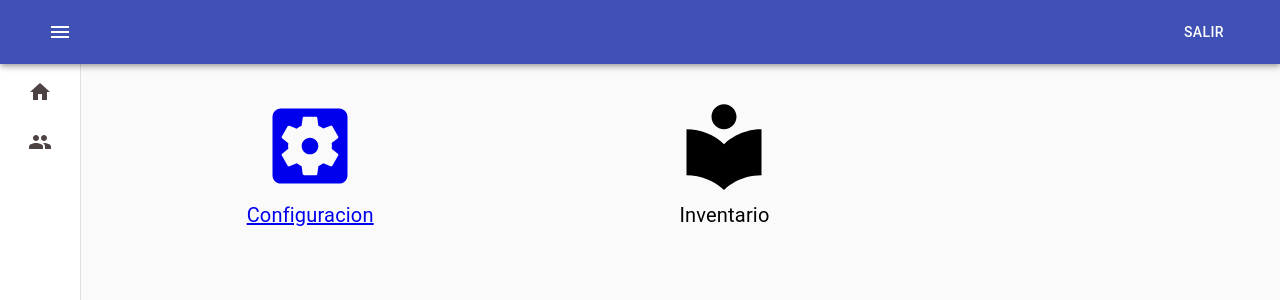
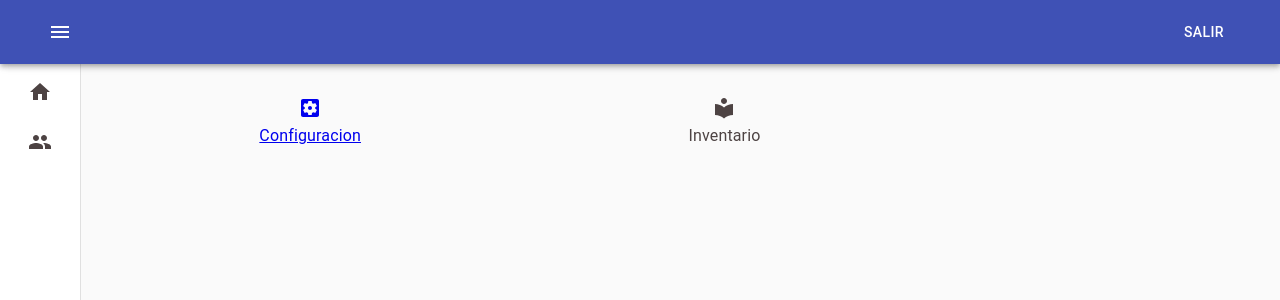
Before and after one commit to bholguin/plantilla_frontend, a React (Create React App) app: page / in a window 1280 px wide. Shown: the top 300 px of the page. Built offline with nearby package versions, Linux system fonts and the light colour scheme; sample sign-in values are in the browser's storage.

Commit message:
Correccion de errores generales

```diff
--- a/src/00_utilities/fields/index.jsx
+++ b/src/00_utilities/fields/index.jsx
@@ -29,7 +29,8 @@ const theme = createMuiTheme({
         },
         MuiFormLabel: {
             root: {
-                color: "#fff"
+                color: "#fff",
+                fontSize: '16px'
             }
         }
     }
--- a/src/00_utilities/header/header.jsx
+++ b/src/00_utilities/header/header.jsx
@@ -97,7 +97,7 @@ const Header = (props) => {
 Header.propTypes = {
     classes: PropTypes.object.isRequired,
     theme: PropTypes.object.isRequired,
-    body: PropTypes.object.isRequired
+    body: PropTypes.array.isRequired
 };
 
 
--- a/src/00_utilities/table/tableApp.jsx
+++ b/src/00_utilities/table/tableApp.jsx
@@ -41,7 +41,6 @@ function GlobalFilterM({
 
 
 function TableApp({ columns, data }) {
-    console.log(columns, data, 'hook')
     const { getTableProps,
         headerGroups,
         rows,
--- a/src/02_reducers/generales/authenticationReducer.jsx
+++ b/src/02_reducers/generales/authenticationReducer.jsx
@@ -2,7 +2,7 @@ const initialState = {
     token: localStorage.getItem("token"),
     mi_cuenta: JSON.parse(localStorage.getItem("mi_cuenta")),
     mis_permisos: JSON.parse(localStorage.getItem("mis_permisos")),
-    isAuthenticated: null,
+    isAuthenticated: false,
     isLoading: true,
     user: null,
     errors: null,
--- a/src/03_components/config/usuarios/index.jsx
+++ b/src/03_components/config/usuarios/index.jsx
@@ -1,4 +1,4 @@
-import React, { useEffect, useMemo } from 'react';
+import React, { useEffect, useMemo, memo } from 'react';
 import { connect } from 'react-redux';
 import TableApp from '../../../00_utilities/table/tableApp';
 import { useColumnTable } from './table/usuarioTabla';
@@ -6,26 +6,19 @@ import * as actions from '../../../01_actions';
 import Workspace from '../../../workspace';
 import ButtonCreate from '../../../00_utilities/button_create';
 
-
-const Usuario = (props) => {
-
-    useEffect(() => {
-        props.fetchUsuarios();
-    }, []);
+const Usuario = memo((props) => {
+    const { fetchUsuarios, usuarios } = props;
+    useEffect(() => { fetchUsuarios(); }, [fetchUsuarios]);
     const columns = useColumnTable();
-    const data = useMemo(() => props.usuarios);
+    const data = useMemo(() => usuarios, [usuarios]);
     return (
         <Workspace>
-            <ButtonCreate/>
+            <ButtonCreate />
             <TableApp columns={columns} data={data} />
         </Workspace>
     )
-}
+});
 
-function mapPropsToState(state) {
-    return {
-        usuarios: state.usuarios
-    }
-}
+const mapPropsToState = (state) => { return { usuarios: state.usuarios } }
 
 export default connect(mapPropsToState, actions)(Usuario);
--- a/src/03_components/config/usuarios/table/usuarioTabla.jsx
+++ b/src/03_components/config/usuarios/table/usuarioTabla.jsx
@@ -5,7 +5,7 @@ import EditIcon from '@material-ui/icons/Edit';
 
 export const useColumnTable = () => {
 
-    const columns = useMemo(() => [
+    const columns =  [
         {
             Header: 'USUARIOS',
             columns: [
@@ -38,6 +38,7 @@ export const useColumnTable = () => {
                 </span>
             )
         }
-    ]);
-    return columns
+    ];
+
+    return useMemo(()=> columns, [columns])
 }
--- a/src/03_components/home/index.jsx
+++ b/src/03_components/home/index.jsx
@@ -1,13 +1,25 @@
-import React from 'react';
+import React, { Fragment } from 'react';
 import Grid from '@material-ui/core/Grid';
 import { Link } from 'react-router-dom'
 import Typography from '@material-ui/core/Typography';
-
+import { makeStyles, createMuiTheme, ThemeProvider } from '@material-ui/core/styles';
 import LocalLibrary from '@material-ui/icons/LocalLibrary';
 import SettingsApplications from '@material-ui/icons/SettingsApplications';
 import Workspace from '../../workspace';
 
-const mystyile = {
+const theme = createMuiTheme({
+    overrides: {
+        MuiSvgIcon: {
+            root: {
+                width: '3em',
+                height: '3em'
+            }
+        }
+    }
+})
+
+
+const useStyles = makeStyles({
     opciones: {
         textAlign: 'center',
         marginLeft: '20px',
@@ -15,40 +27,46 @@ const mystyile = {
         textDecoration: 'none !important',
         color: '#4d4343  !important',
         icono: {
-            fontSize: '100px'
+            fontSize: '200px'
         },
         texto: {
-            fontSize: '20px'
+            fontSize: '100px'
         },
         linkIcons: {
             marginLeft: '20px',
             verticalAlign: 'super',
             textDecoration: 'none !important',
             color: '#4d4343  !important'
+        },
+        ppp: {
+            width: '3em',
+            height: '3em'
         }
     },
 
-};
+});
 
 const Home = () => {
+    const classes = useStyles();
     return (
         <Workspace>
-            <div>
-                <div>
-                    <Grid container spacing={3}>
-                        <Grid item xs={4} style={mystyile.opciones}>
-                            <Link to='/app/config' className={{ textDecoration: 'none' }}>
-                                <SettingsApplications style={mystyile.opciones.icono} />
-                                <Typography style={mystyile.opciones.texto}>Configuracion</Typography>
-                            </Link>
-                        </Grid>
-                        <Grid item xs={4} style={mystyile.opciones}>
-                            <LocalLibrary style={mystyile.opciones.icono} />
-                            <Typography style={mystyile.opciones.texto}>Inventario</Typography>
-                        </Grid>
+            <Fragment>
+                <Grid container spacing={3}>
+                    <Grid item xs={4} className={classes.opciones}>
+                        <Link to='/app/config' className={classes.opciones.linkIcons}>
+
+                            <SettingsApplications classes={{
+                                root: classes.opciones.ppp
+                            }} />
+                            <Typography className={classes.opciones.texto}>Configuracion</Typography>
+                        </Link>
                     </Grid>
-                </div>
-            </div>
+                    <Grid item xs={4} className={classes.opciones}>
+                        <LocalLibrary className={classes.opciones.icono} />
+                        <Typography className={classes.opciones.texto}>Inventario</Typography>
+                    </Grid>
+                </Grid>
+            </Fragment>
         </Workspace>
     );
 }
--- a/src/App.jsx
+++ b/src/App.jsx
@@ -1,4 +1,4 @@
-import React, { Component, Fragment } from 'react';
+import React, { useEffect } from 'react';
 import { BrowserRouter, Route, Switch, Redirect } from "react-router-dom";
 
 import { createStore, applyMiddleware } from 'redux';
@@ -14,36 +14,18 @@ import Usuario from './03_components/config/usuarios';
 import Home from './03_components/home';
 import Config from './03_components/config';
 
+
+
+const configureStore = () => {
     const createStoreWithMiddleware = applyMiddleware(ReduxPromise, thunk)(createStore);
-
-function configureStore() {
-    const store = createStoreWithMiddleware(reducer)
-    return store;
+    return createStoreWithMiddleware(reducer)
 }
 
-class RootContainerComponent extends Component {
+const store = configureStore();
 
-    componentDidMount() {
-        this.props.loadUserToken();
-    }
-
-    PrivateRoute = ({ component: ChildComponent, ...rest }) => {
-        return <Route {...rest} render={props => {
-            if (this.props.auth.isLoading) {
-                return <em>Loading...</em>;
-            } else if (!this.props.auth.isAuthenticated) {
-                return <Redirect to="/app/login" />;
-            } else {
-                return <ChildComponent {...props} />
-            }
-        }} />
-    };
-
-    render() {
-        let { PrivateRoute } = this;
+const AppRoutes = (PrivateRoute) => {
     return (
         <BrowserRouter>
-                <Fragment>
             <Switch>
                 <PrivateRoute exact path='/' component={IndexApp} />
                 <PrivateRoute exact path='/app' component={IndexApp} />
@@ -52,24 +34,42 @@ class RootContainerComponent extends Component {
                 <PrivateRoute exact path='/app/config/usuario' component={Usuario} />
                 <Route path='/app/login' component={Login} />
             </Switch>
-                </Fragment>
         </BrowserRouter>
     )
 }
+
+
+
+const RootContainerComponent = (props) => {
+    const { loadUserToken, auth } = props
+    useEffect(() => { loadUserToken(); }, [loadUserToken]);
+    const PrivateRoute = ({ component: ChildComponent, ...rest }) => {
+        return <Route {...rest} render={propsr => {
+            if (auth.isLoading) {
+                return <em>Loading...</em>;
+            } else if (!auth.isAuthenticated) {
+                return <Redirect to="/app/login" />;
+            } else {
+                return <ChildComponent {...propsr} />
+            }
+        }} />
+    };
+    return (
+        AppRoutes(PrivateRoute)
+    )
 }
 
 const mapPropsToState = (state) => { return { auth: state.auth } }
 
-const store = configureStore();
+const RootContainer = (connect(mapPropsToState, actions)(RootContainerComponent));
 
-let RootContainer = (connect(mapPropsToState, actions)(RootContainerComponent));
-
-export default class App extends Component {
-    render() {
+const App = () => {
     return (
         <Provider store={store}>
             <RootContainer />
         </Provider>
-        );
+    )
 }
-}
+
+
+export default App
--- a/src/IndexApp.jsx
+++ b/src/IndexApp.jsx
@@ -1,13 +1,8 @@
-import React, {Component} from "react";
+import React from "react";
 import Home from './03_components/home';
 
-
-class IndexApp extends Component {
-    render() {
-        return (
-            <Home/>
-        )
-    }
+const IndexApp = () => {
+    return <Home/>
 }
 
 export default IndexApp
--- a/src/authentication/login/component/login.jsx
+++ b/src/authentication/login/component/login.jsx
@@ -3,7 +3,6 @@ import { useForm, FormProvider } from 'react-hook-form';
 import { Redirect } from "react-router-dom";
 import { connect } from "react-redux";
 import classNames from 'classnames'
-import Typography from '@material-ui/core/Typography';
 import Card from '@material-ui/core/Card';
 import CardActions from '@material-ui/core/CardActions';
 import CardContent from '@material-ui/core/CardContent';
--- a/src/workspace.jsx
+++ b/src/workspace.jsx
@@ -1,19 +1,14 @@
-import React, { Component, Fragment } from 'react';
+import React from 'react';
 import PropTypes from 'prop-types';
 import Header from './00_utilities/header/header';
 
 
-class Workspace extends Component {
-    static propTypes = {
-        children: PropTypes.object.isRequired
-    };
-    render() {
-        return (
-            <Fragment>
-                <Header body={this.props.children} />
-            </Fragment>
-        );
-    }
+const Workspace = (props) => {
+    return <Header body={props.children} />
+}
+
+Workspace.propTypes = {
+    children: PropTypes.array.isRequired
 }
 
 export default Workspace;
```
Lines whose indentation alone changed are shown as unchanged.
